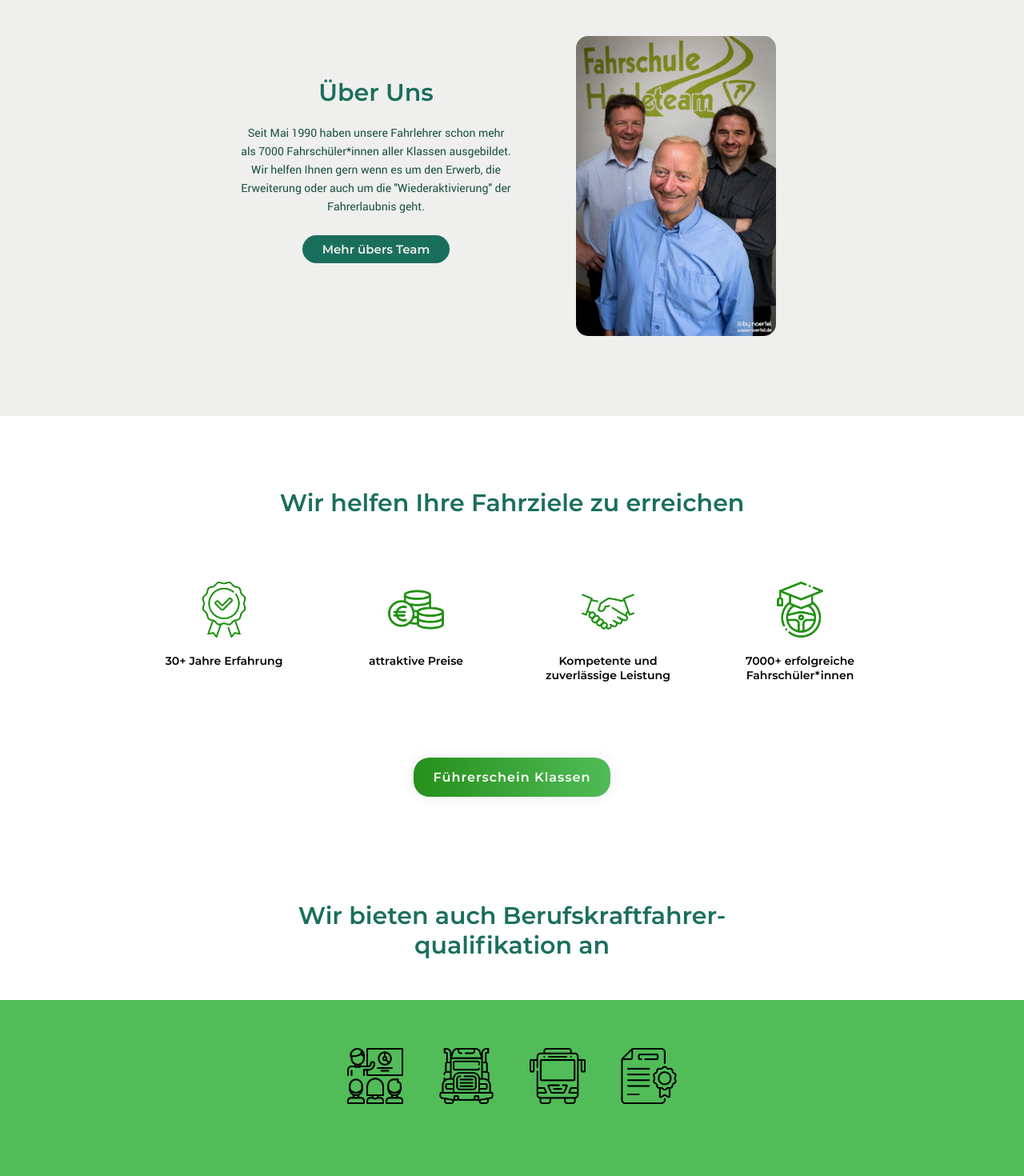
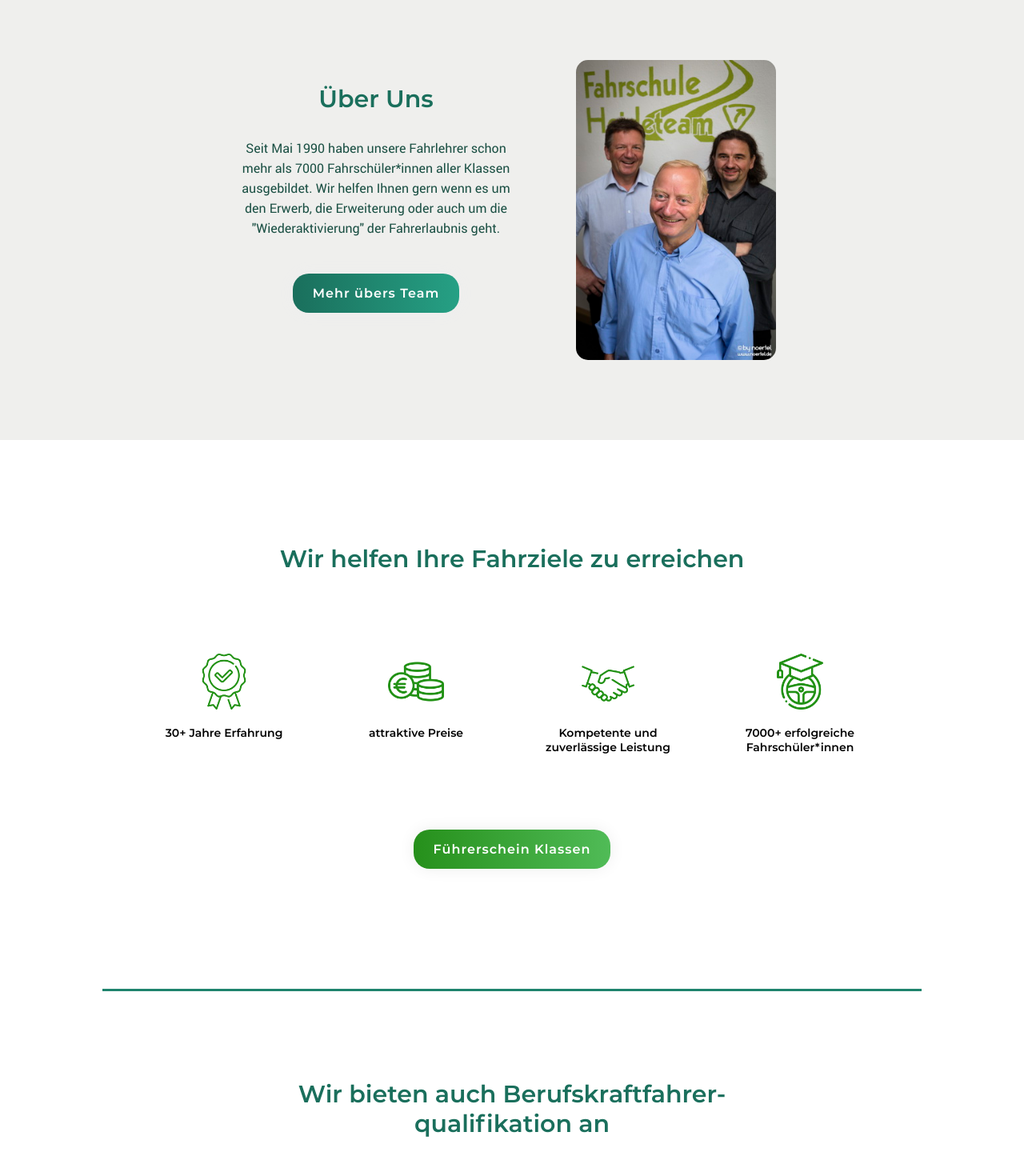
Before and after one commit to ediheid/fahrschule-heideteam, a React (Create React App) app: page / in a window 1280 px wide. Shown: the part 940-2410 px from the top of the page at 80% size. Built offline with nearby package versions, Linux system fonts and the light colour scheme.

Commit message:
Added dividing line and styling

```diff
--- a/src/Styling/_mixins.module.scss
+++ b/src/Styling/_mixins.module.scss
@@ -53,26 +53,39 @@
 
 // ? Buttons
 
-@mixin dark-button {
-  background-color: $green-solid-button;
+@mixin gradient-button-dark {
+  background-image: linear-gradient(
+    to right,
+    $dark-green 0%,
+    lighten($dark-green, 12%) 51%,
+    $dark-green 100%
+  );
+
   border: none;
   outline: none;
   border-radius: 2rem;
-  padding: 0.8rem 2.5rem 0.8rem 2.5rem;
+  padding: 1.5rem 2.5rem 1.5rem 2.5rem;
 
   color: $button-text-light;
   font-family: $button-font;
 
-  font-size: 1.5rem;
+  font-size: 1.6rem;
   text-align: center;
+  letter-spacing: 0.1rem;
   // text-transform: uppercase;
+
+  transition: 1s;
+  background-size: 200% auto;
+  color: white;
+  box-shadow: 0 0 20px #eee;
 
   cursor: pointer;
 
-  // box-shadow: rgba(0, 0, 0, 0.1) 0px 4px 12px;
-
-  &:active {
-    background-color: $logo-green;
+  &:hover {
+    background-position: right center;
+    color: #fff;
+    text-decoration: none;
+    transition: 1s;
   }
 }
 
@@ -112,6 +125,29 @@
   }
 }
 
+@mixin dark-button {
+  background-color: $green-solid-button;
+  border: none;
+  outline: none;
+  border-radius: 2rem;
+  padding: 0.8rem 2.5rem 0.8rem 2.5rem;
+
+  color: $button-text-light;
+  font-family: $button-font;
+
+  font-size: 1.5rem;
+  text-align: center;
+  // text-transform: uppercase;
+
+  cursor: pointer;
+
+  // box-shadow: rgba(0, 0, 0, 0.1) 0px 4px 12px;
+
+  &:active {
+    background-color: $logo-green;
+  }
+}
+
 @mixin light-button {
   background-color: $logo-green;
   color: $button-text-light;
--- a/src/Styling/_variables.module.scss
+++ b/src/Styling/_variables.module.scss
@@ -70,4 +70,4 @@ $button-font: $montserrat-semi-bold-font-family;
 
 // ? Font Size Variables
 $headings-font-size: 3rem;
-$paragraph-font-size-small: 1.4rem;
+$paragraph-font-size-small: 1.6rem;
--- a/src/Views/Home/AboutSection.js
+++ b/src/Views/Home/AboutSection.js
@@ -28,7 +28,9 @@ const AboutSection = () => {
           </p>
 
           <Link to="/team" alt="Link to Team page">
-            <button className={styles["dark-button"]}>Mehr übers Team</button>
+            <button className={styles["gradient-button-dark"]}>
+              Mehr übers Team
+            </button>
           </Link>
         </div>
 
--- a/src/Views/Home/ExtraInfoSection.js
+++ b/src/Views/Home/ExtraInfoSection.js
@@ -84,6 +84,8 @@ const ExtraInfoSection = () => {
           Führerschein Klassen
         </button>
       </Link>
+
+      <div className={styles["dividing-line"]}></div>
     </section>
   );
 };
--- a/src/Views/Home/home.module.scss
+++ b/src/Views/Home/home.module.scss
@@ -84,6 +84,8 @@
   display: flex;
   flex-direction: column;
   align-items: center;
+
+  margin-top: 3rem;
 }
 
 .about-text-container {
@@ -92,31 +94,32 @@
   align-items: center;
 
   width: 80%;
-  padding: 0 0 4rem 0;
+  padding: 1rem 0 4rem 0;
 }
 
 .about-paragraph {
   color: $main-font-green;
   font-family: $main-font-font-family;
+
   font-size: $paragraph-font-size-small;
 
   max-width: 35rem;
 
   text-align: center;
-  line-height: 2.3rem;
+  line-height: 2.5rem;
 
-  padding: 2rem 0 2.5rem 0;
+  padding: 3rem 0 4.5rem 0;
 }
 
-.dark-button {
-  @include dark-button;
+.gradient-button-dark {
+  @include gradient-button-dark;
 }
 
-@media (hover: hover) {
-  .dark-button:hover {
-    background-color: $logo-green;
-  }
-}
+// @media (hover: hover) {
+//   .dark-button:hover {
+//     background-color: $logo-green;
+//   }
+// }
 
 .team-photo {
   width: 60%;
@@ -124,7 +127,7 @@
 
   object-fit: contain;
   border-radius: 1.5rem;
-  margin-top: 0.5rem;
+  margin-top: 2.5rem;
 }
 
 // ? Extra Info Section
@@ -138,7 +141,7 @@
   width: 100%;
   height: auto;
 
-  padding: 6rem 0 10rem 0;
+  padding: 10rem 0 10rem 0;
 }
 
 .extra-info-heading {
@@ -153,7 +156,7 @@
   flex-wrap: wrap;
   justify-content: space-evenly;
 
-  margin: 4rem 0 2rem 0;
+  margin: 6rem 0 2rem 0;
 }
 
 .info-boxes {
@@ -194,6 +197,14 @@
   @include gradient-button-light;
 }
 
+.dividing-line {
+  background-color: lighten($dark-green, 5%);
+  height: 0.25rem;
+  width: 80%;
+
+  margin: 15rem 0 0 0;
+}
+
 // ? Berufskraftfahrerqualifikation Section
 
 .berufs-section {
@@ -206,6 +217,7 @@
   height: auto;
 
   padding: 0 0 10rem 0;
+  margin-top: -2rem;
 }
 
 .berufs-background-container {
@@ -218,8 +230,8 @@
   width: 100%;
   height: auto;
 
-  padding: 6rem 0 10rem 0;
-  margin: 5rem 0 0 0;
+  padding: 10rem 0 10rem 0;
+  margin: 11rem 0 0 0;
 }
 
 .berufs-icons-container {
@@ -235,6 +247,12 @@
 }
 
 // ? ALL Media queries
+
+@include x-small {
+}
+
+@include small {
+}
 
 @include medium {
   .about-content-container {
```
